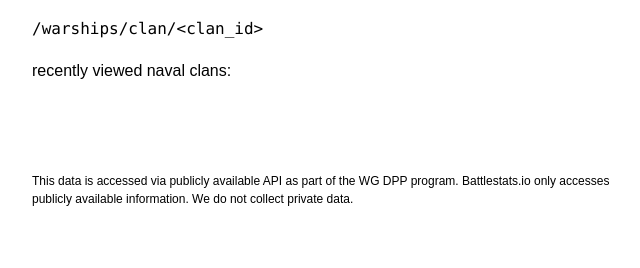
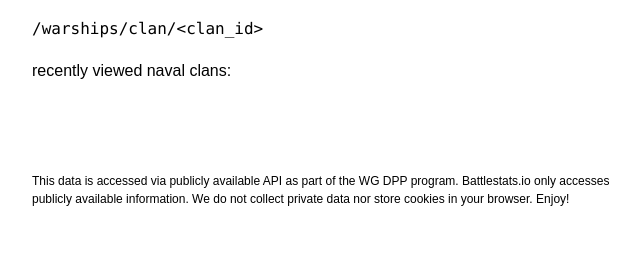
Before and after one commit to august-schlubach/battlestats, a Django app: page / in a window 1280 px wide. Shown: the part 585-853 px from the top of the page, without its empty margins (304-944 px from the left). Run offline with Django 5.2, Linux system fonts and the light colour scheme; data that the repository does not hold is empty; some libraries are stand-ins or nearby versions.

Commit message:
updated copy

```diff
--- a/templates/splash.html
+++ b/templates/splash.html
@@ -41,7 +41,7 @@
       </div>
   <p class="fl f7 lh-copy w-100 pt5">
   This data is accessed via publicly available API as part of the WG DPP program.
-  Battlestats.io only accesses publicly available information. We do not collect private data.
+  Battlestats.io only accesses publicly available information. We do not collect private data nor store cookies in your browser. Enjoy!
   </p>
     </div>
   </div>
```
